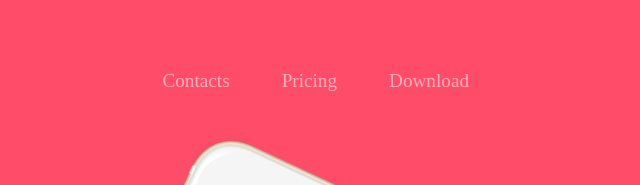
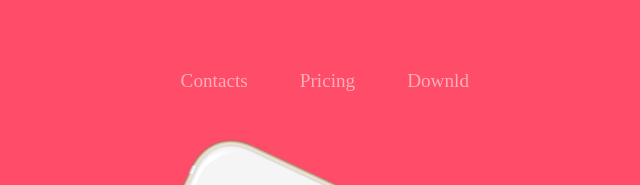
Before and after one commit to prajwal3641/tindog, a plain HTML site: page index.html in a window 1280 px wide. Shown: the top 185 px of the page, 593-1233 px from the left. Drawn offline with nearby package versions, Linux system fonts and the light colour scheme.

Commit message:
Update index.html

```diff
--- a/index.html
+++ b/index.html
@@ -33,7 +33,7 @@
                   <a class="nav-link" href="#pricing">Pricing </a>
               </li>
               <li class="nav-item">
-                  <a class="nav-link" href="#action">Download </a>
+                  <a class="nav-link" href="#action">Downld </a>
               </li>
 
 
```
